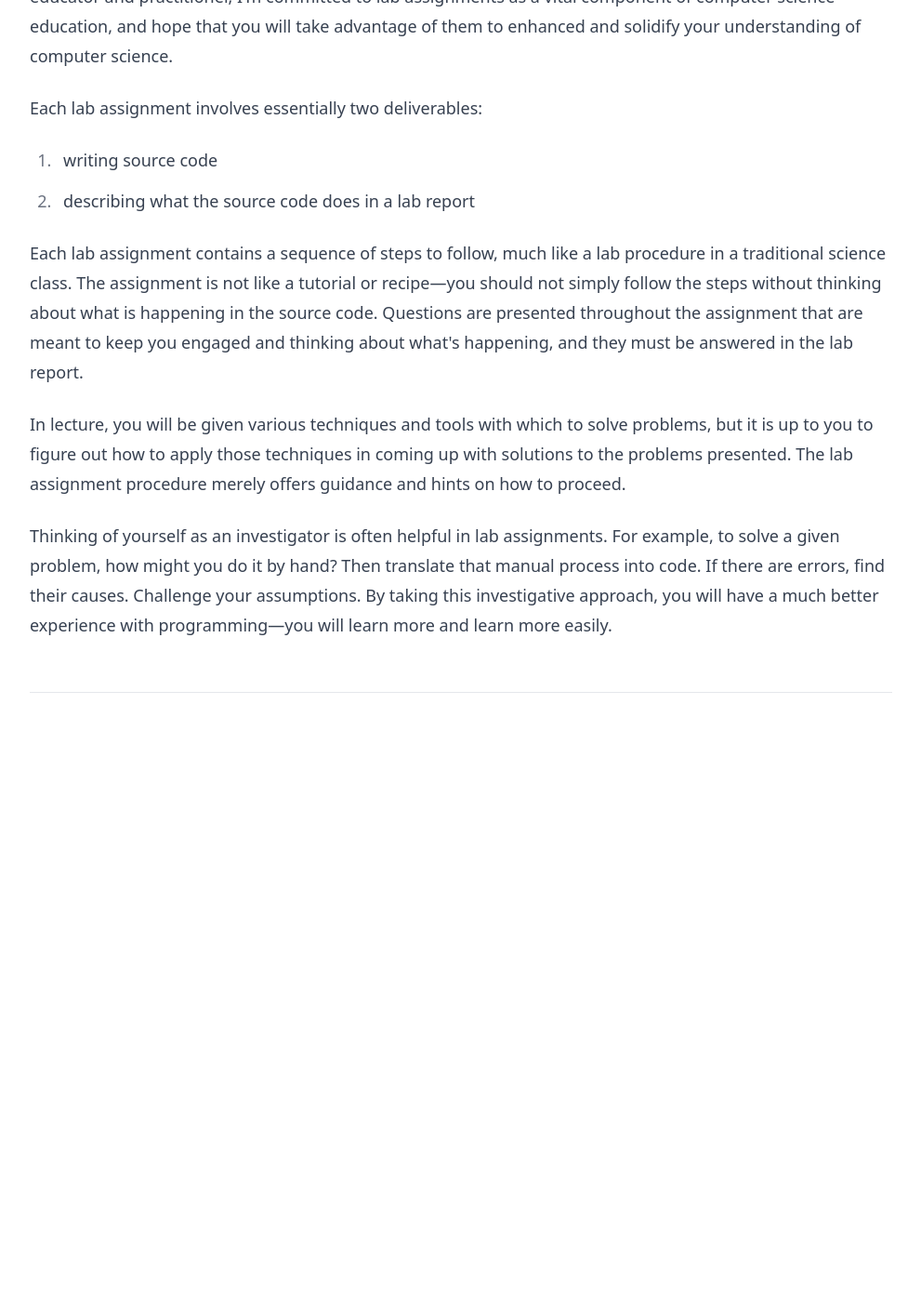
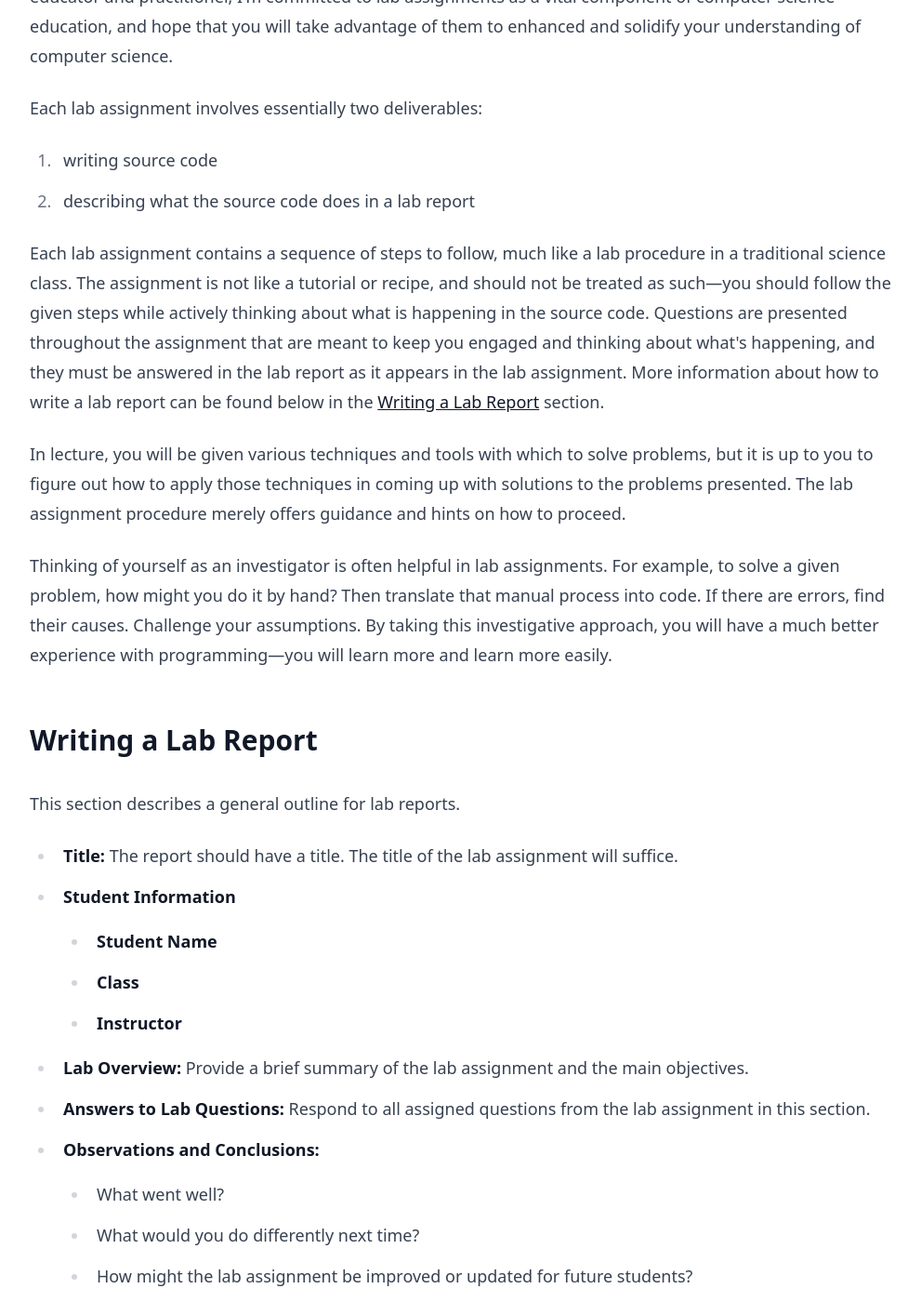
Before and after one commit to julianvu/cs135, an MkDocs documentation site: the page built from docs/labs/index.md, in a window 1280 px wide and 1400 px high, scrolled down 820 px. Shown: the whole window at 93% size, without its empty margins (288-1279 px from the left). Built offline with MkDocs 1.6.1, drawn with Linux system fonts in a browser that asks for light colours; nearby versions of some CDN libraries; some web fonts are replaced; before the commit the page ends 1653 px from its top, so only the background shows below that; some of the changed text lies outside the part shown.

Commit message:
Add lab report write-up guidelines

````diff
--- a/docs/labs/index.md
+++ b/docs/labs/index.md
@@ -13,8 +13,54 @@
 1. writing source code
 1. describing what the source code does in a lab report
 
-Each lab assignment contains a sequence of steps to follow, much like a lab procedure in a traditional science class. The assignment is not like a tutorial or recipe—you should not simply follow the steps without thinking about what is happening in the source code. Questions are presented throughout the assignment that are meant to keep you engaged and thinking about what's happening, and they must be answered in the lab report.
+Each lab assignment contains a sequence of steps to follow, much like a lab procedure in a traditional science class. The assignment is not like a tutorial or recipe, and should not be treated as such—you should follow the given steps while actively thinking about what is happening in the source code. Questions are presented throughout the assignment that are meant to keep you engaged and thinking about what's happening, and they must be answered in the lab report as it appears in the lab assignment. More information about how to write a lab report can be found below in the [Writing a Lab Report](index.md#writing-a-lab-report) section.
 
 In lecture, you will be given various techniques and tools with which to solve problems, but it is up to you to figure out how to apply those techniques in coming up with solutions to the problems presented. The lab assignment procedure merely offers guidance and hints on how to proceed.
 
 Thinking of yourself as an investigator is often helpful in lab assignments. For example, to solve a given problem, how might you do it by hand? Then translate that manual process into code. If there are errors, find their causes. Challenge your assumptions. By taking this investigative approach, you will have a much better experience with programming—you will learn more and learn more easily.
+
+## Writing a Lab Report
+
+This section describes a general outline for lab reports.
+
+* **Title:** The report should have a title. The title of the lab assignment will suffice.
+* **Student Information**
+    * **Student Name**
+    * **Class**
+    * **Instructor**
+* **Lab Overview:** Provide a brief summary of the lab assignment and the main objectives.
+* **Answers to Lab Questions:** Respond to all assigned questions from the lab assignment in this section.
+* **Observations and Conclusions:**
+    * What went well?
+    * What would you do differently next time?
+    * How might the lab assignment be improved or updated for future students?
+
+Lab reports should be written in the passive voice (i.e. in third person, past tense). While English classes teach that the passive voice is incorrect and should be avoided, scientists are more concerned with being impersonal and objective. You should write lab reports in past tense, and avoid using personal pronouns like "I" or "we."
+
+Lab reports must be typed in a **`README.md` file in Markdown format**. Markdown is a simple way of formatting plaintext files to make them easier to read and follow. To learn how to write text files in Markdown, see the following guide: [Markdown Guide](https://markdownguide.org). A template is provided below.
+
+```Markdown
+---
+# Title
+
+## Student Information
+
+- **Student:** <Your Name>
+- **Class:** <Class Name>
+- **Instructor:** <Instructor's Name>
+---
+
+## Lab Overview
+
+Provide a brief summary of the lab assignment and the main objectives.
+
+---
+
+## Answers to Lab Questions
+
+Respond to all assigned questions from the lab assignment in this section.
+
+---
+
+## Observations and Conclusions
+```
````
